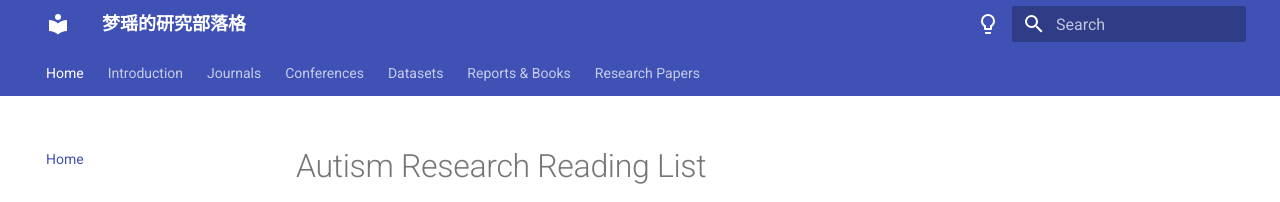
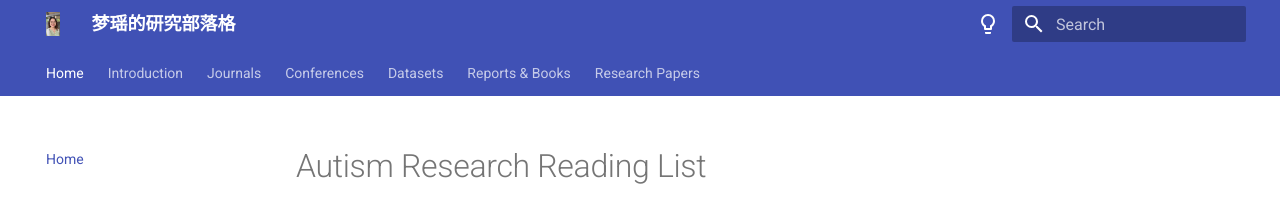
Before and after one commit to TodayZhangmengyao/autism-reading-list, an MkDocs documentation site: the page built from docs/index.md, in a window 1280 px wide. Shown: the top 202 px of the page. Built offline with MkDocs 1.6.1 and Material for MkDocs 9.7.7, drawn with Linux system fonts in a browser that asks for light colours.

Commit message:
Update mkdocs.yml

```diff
--- a/mkdocs.yml
+++ b/mkdocs.yml
@@ -1,6 +1,8 @@
 site_name: 梦瑶的研究部落格
 theme:
   name: material
+  logo: mengyao.jpg
+  favicon: mengyao.jpg
   features:
     - navigation.tabs
     - search.suggest
@@ -30,3 +32,5 @@ nav:
       - Early Detection: papers/early-detection.md
       - Interventions: papers/interventions.md
       - AI & Digital Health: papers/ai.md
+extra_css:
+  - extra.css
```
